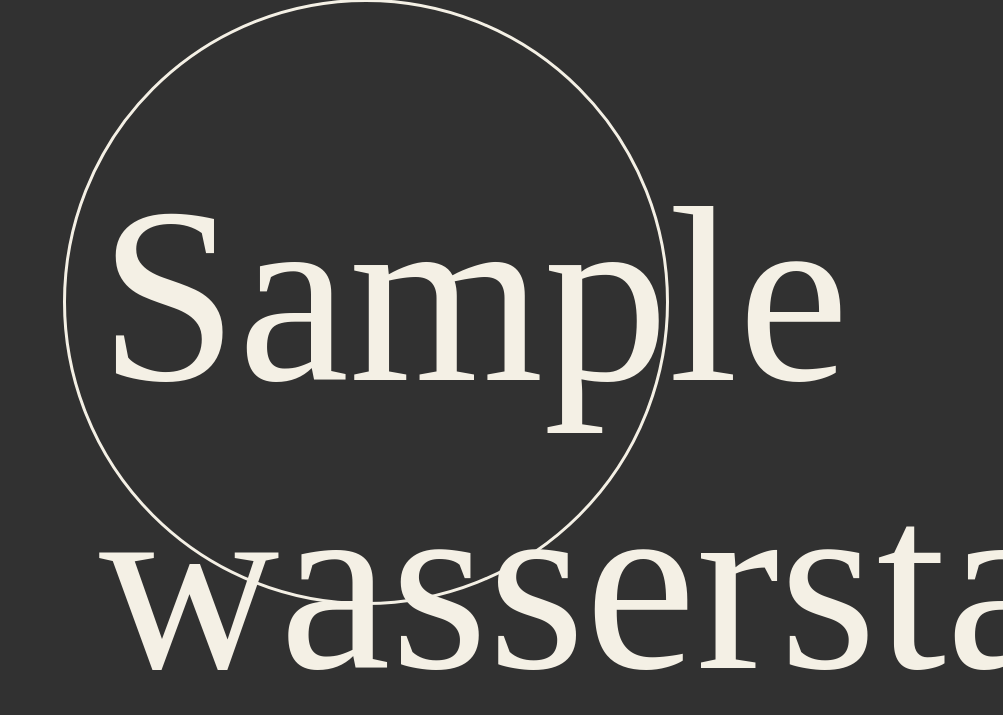
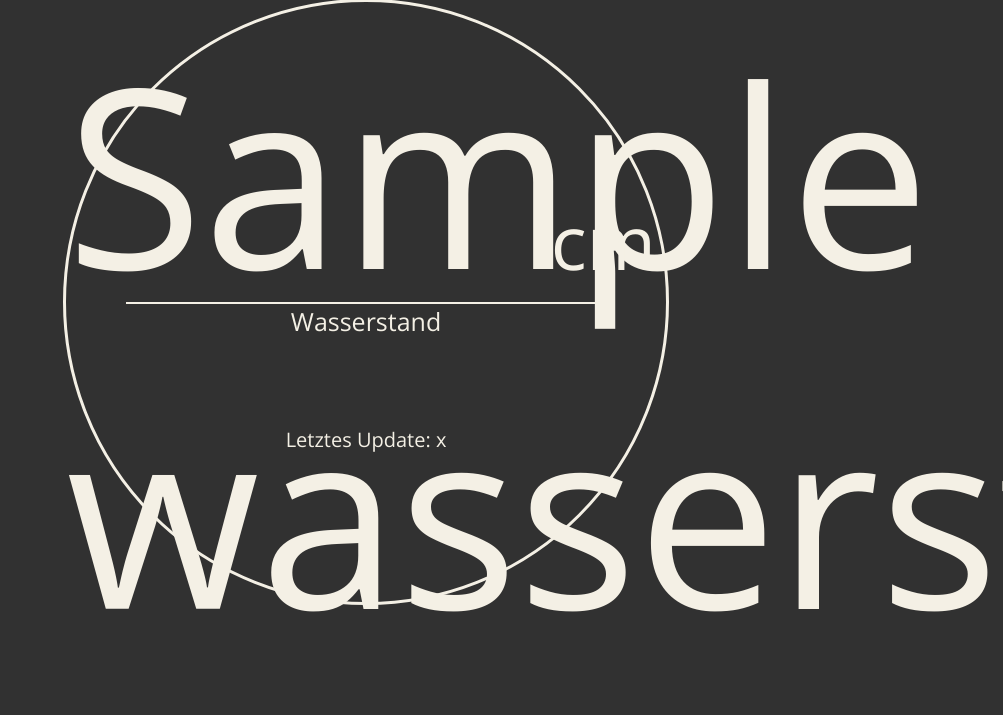
Before and after one commit to liachde99/wawawasserstand, a Spring app: template Wasserstand/src/main/resources/templates/index.html in a window 1280 px wide. Shown: the part 101-816 px from the top of the page, without its empty margins (277-1280 px from the left). Run offline with Thymeleaf, Linux system fonts and the light colour scheme; the template is opened without the code that fills it: most values are stand-ins (such as "Sample title", 1, 10 or a date in 2020); data that the repository does not hold is empty.

Commit message:
reset stryle

```diff
--- a/Wasserstand/src/main/resources/templates/index.html
+++ b/Wasserstand/src/main/resources/templates/index.html
@@ -9,13 +9,13 @@
 			&nbsp;
 		</div>
 		<div class="container">
-			<div class="upper">
-				<a th:text="${wasserstand} + ' cm'" id="value"></a>
+			<div class="upper show">
+				<a th:text="${wasserstand}" id="value"></a>
+				<div style="position: absolute; bottom: 310; right: 10;"><a id="textbig">cm</a></div>
 			</div>
-			<div class="lower">
-				<a id="textsmall">Wasserstand</a>
-				<br/>
-				<a th:text="'Letztes Update: ' + ${timestamp}"></a>
+			<div class="lower show">
+				<a id="textsmall">Wasserstand</a><br/><br/><br/><br/><br/>
+				<a id="timestamp" th:text="'Letztes Update: ' + ${lasttimestamp}"></a>
 			</div>
 		</div>
 	</body>
--- a/Wasserstand/src/main/resources/templates/style.css
+++ b/Wasserstand/src/main/resources/templates/style.css
@@ -16,21 +16,22 @@ body{
 	border: 3px solid #f4f0e5;
 	background-color: #313131;
 }
-
 .upper{
-	width: 89%;
+	width: 100%;
+	height: 300px;
+	border-radius: 300px 300px 0 0;
+}
+.lower{
+	width: 80%;
+	height: 300px;
 	margin: auto;
-	padding: 150px 0 0 0;
-	border-bottom: 2px solid #f4f0e5;
+	border-top: 2px solid #f4f0e5;
+	border-radius: 0 0 300px 300px;
+}
+.show{
+	color: #f4f0e5;
+	font-family: 'Open Sans', sans-serif;
 	text-align: center;
-	color: #f4f0e5;
-}
-
-.lower{
-	color: #f4f0e5;
-    width: 100%;
-    text-align: center;
-    padding-top: 40px;
 }
 
 #value{font-size: 250px;}
```
